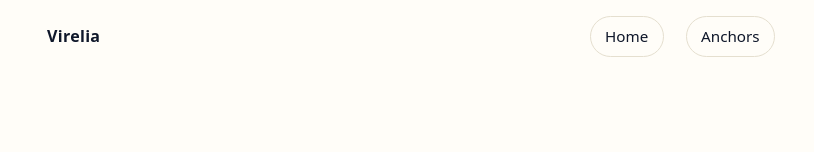
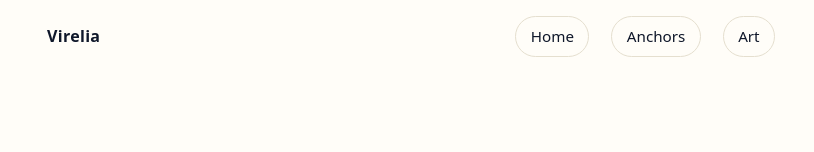
Before and after one commit to jessewilliams37/virelia-site, an Astro site: page / in a window 1280 px wide. Shown: the top 152 px of the page, without its empty margins (225-1039 px from the left). Built offline with nearby package versions, Linux system fonts and the light colour scheme; Astro itself is replaced by a stand-in of ours.

Commit message:
Update index.astro

```diff
--- a/src/pages/index.astro
+++ b/src/pages/index.astro
@@ -22,6 +22,7 @@ const title = "Virelia — The Confluence";
       <nav style="display:flex;gap:14px;font-size:.95rem">
         <a href="/" class="btn">Home</a>
         <a href="/anchors" class="btn">Anchors</a>
+        <a href="/art" class="btn">Art</a>
       </nav>
     </header>
     <main class="wrap">
```
